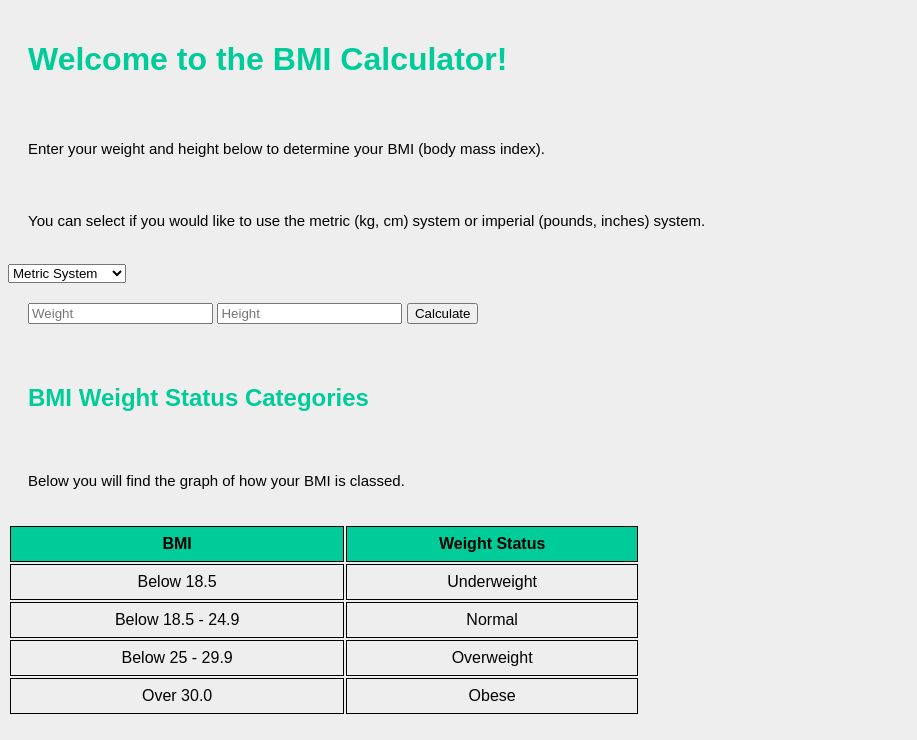
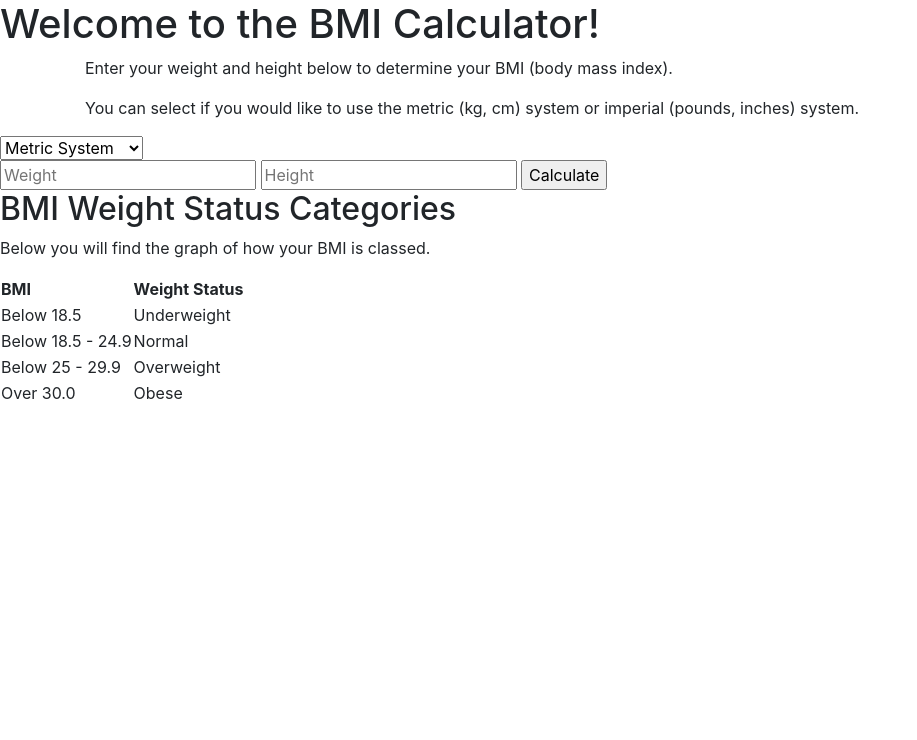
Before and after one commit to marizaswart/bmi_challenge, a plain HTML site: page index.html in a window 1280 px wide. Shown: the whole page, without its empty margins (0-917 px from the left). Drawn offline with nearby package versions, Linux system fonts and the light colour scheme.

Commit message:
Implement change to fix errors

```diff
--- a/index.html
+++ b/index.html
@@ -1,22 +1,23 @@
 <!DOCTYPE html>
-<html lang="eng">
+<html lang="en">
 
 <head>
   <meta charset="utf-8">
+  <meta name="viewport" content="width=device-width, initial-scale=1, shrink-to-fit=no">
   <title>BMI Calculator</title>
   <script src="src/person.js"></script>
   <script src="src/bmi_calculator.js"></script>
   <script src="https://code.jquery.com/jquery-2.1.4.js"></script>
-  <link rel="stylesheet" href="style.css">
+  <link rel="stylesheet" href="https://maxcdn.bootstrapcdn.com/bootstrap/4.0.0-beta.2/css/bootstrap.min.css" integrity="sha384-PsH8R72JQ3SOdhVi3uxftmaW6Vc51MKb0q5P2rRUpPvrszuE4W1povHYgTpBfshb" crossorigin="anonymous">
 </head>
 
 <body>
   <h1>Welcome to the BMI Calculator!</h1>
-  <p>
-    Enter your weight and height below to determine your BMI (body mass index).</p>
-  <p>
-    You can select if you would like to use the metric (kg, cm) system or imperial (pounds, inches) system.
-  </p>
+  <div class="container">
+    <p>Enter your weight and height below to determine your BMI (body mass index).</p>
+    <p>You can select if you would like to use the metric (kg, cm) system or imperial (pounds, inches) system.
+    </p>
+  </div>
 
     <select id="mySelect" onchange="selector()">
       <option value="Metric System">Metric System</option>
@@ -60,6 +61,9 @@
     </tr>
   </table>
   <script src="src/script.js" charset="utf-8"></script>
+  <script src="https://code.jquery.com/jquery-3.2.1.slim.min.js" integrity="sha384-KJ3o2DKtIkvYIK3UENzmM7KCkRr/rE9/Qpg6aAZGJwFDMVNA/GpGFF93hXpG5KkN" crossorigin="anonymous"></script>
+  <script src="https://cdnjs.cloudflare.com/ajax/libs/popper.js/1.12.3/umd/popper.min.js" integrity="sha384-vFJXuSJphROIrBnz7yo7oB41mKfc8JzQZiCq4NCceLEaO4IHwicKwpJf9c9IpFgh" crossorigin="anonymous"></script>
+  <script src="https://maxcdn.bootstrapcdn.com/bootstrap/4.0.0-beta.2/js/bootstrap.min.js" integrity="sha384-alpBpkh1PFOepccYVYDB4do5UnbKysX5WZXm3XxPqe5iKTfUKjNkCk9SaVuEZflJ" crossorigin="anonymous"></script>
 </body>
 
 </html>
--- a/src/bmi_calculator.js
+++ b/src/bmi_calculator.js
@@ -11,7 +11,7 @@ BMICalculator.prototype.metric_bmi = function(obj) {
     var weight = obj.weight;
     var height = obj.height;
     if (weight > 0 && height > 0) {
-        if ($('mySelect').val('Metric System')) {
+        if (mySelect.value == 'Metric System') {
           var finalBmi = weight / (height / 100 * height / 100);
           obj.bmiValue = parseFloat(finalBmi.toFixed(2));
         } else {
```
Also changed, not shown: spec/bmi_calculator_spec.js (+1 -0 lines).
